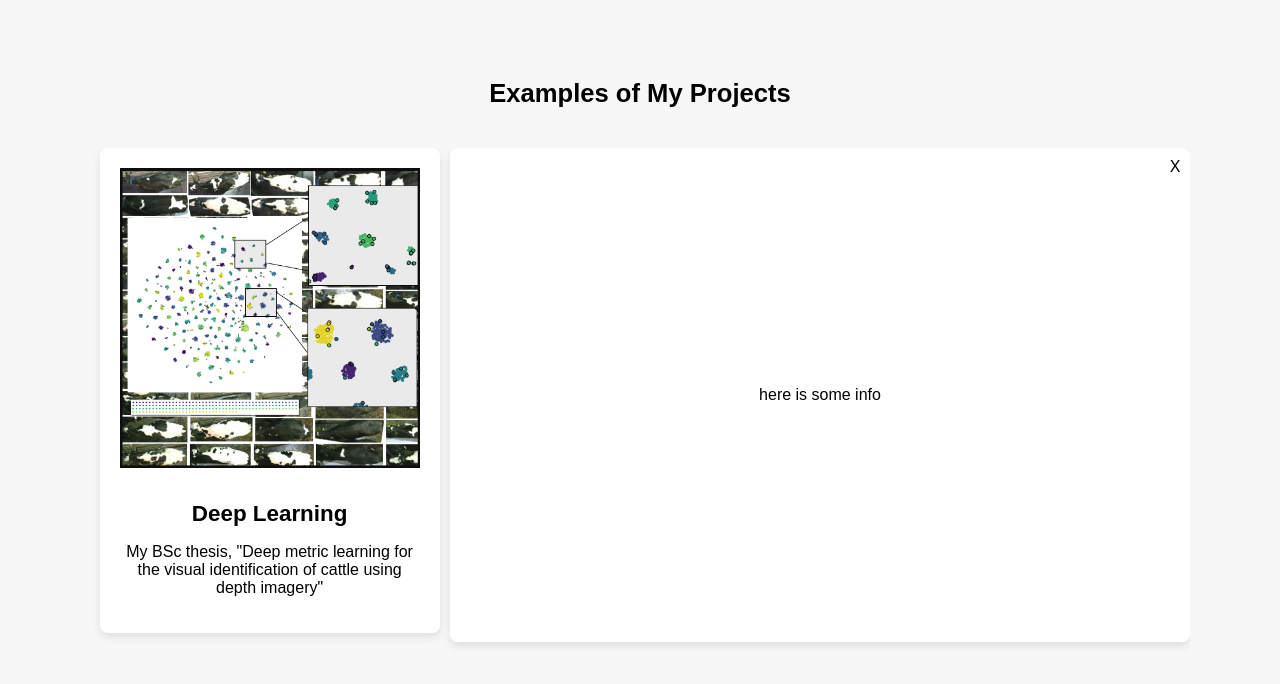
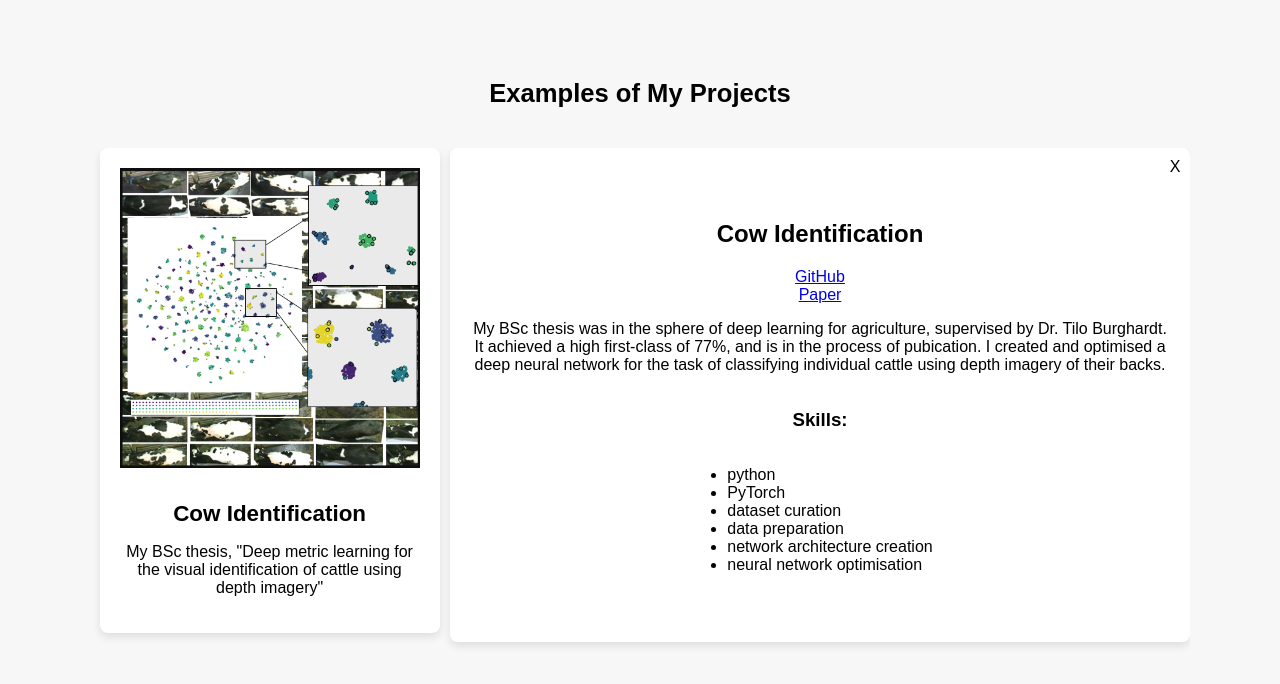
Before and after one commit to lucy-randewich/react-resume-website, a React (Create React App) app: page / in a window 1280 px wide. Both pictures are taken after a click on the element 269 px from the left and 2037 px from the top of the page. Shown: the part 1637-2321 px from the top of the page. Built offline with nearby package versions, Linux system fonts and the light colour scheme; a web font is replaced by a local one.

Commit message:
add projects more info

```diff
--- a/src/components/projects.js
+++ b/src/components/projects.js
@@ -3,7 +3,9 @@ import { makeStyles } from '@mui/styles';
 import CornellBox from '../images/Cornell_box.png';
 import Cows from '../images/cows.png';
 import ARMessaging from '../images/armessaging.png';
+import DND from '../images/dnd.png';
 import ML from '../images/ML.png';
+import ThesisPaper from '../resources/Thesis.pdf';
 
 const useStyles = makeStyles((theme) => ({
   projectsPage: {
@@ -58,6 +60,10 @@ const useStyles = makeStyles((theme) => ({
     boxShadow: '0 4px 8px rgba(0, 0, 0, 0.1)',
     borderRadius: '8px',
     zIndex: 1,
+    '& ul': {
+      textAlign: 'left',
+      paddingLeft: '20px',
+    },
   },
   image: {
     width: '100%',
@@ -105,35 +111,53 @@ const ProjectsPage = ({ id }) => {
   const projects = [
     {
       id: 1,
-      title: 'Deep Learning',
+      title: 'Cow Identification',
       image: Cows,
       text: 'My BSc thesis, "Deep metric learning for the visual identification of cattle using depth imagery"',
+      longText: 'My BSc thesis was in the sphere of deep learning for agriculture, supervised by Dr. Tilo Burghardt. It achieved a high first-class of 77%, and is in the process of pubication. I created and optimised a deep neural network for the task of classifying individual cattle using depth imagery of their backs.',
+      skills: ['python', 'PyTorch', 'dataset curation', 'data preparation', 'network architecture creation', 'neural network optimisation'],
+      githubLink: 'https://github.com/lucy-randewich/cow-depth-identification.git',
+      paperLink: ThesisPaper,
     },
     {
       id: 2,
       title: 'Ray Tracer',
       image: CornellBox,
       text: 'I developed a graphics renderer from first principles using C++.',
+      longText: '',
+      skills: [],
+      githubLink: 'https://github.com/lucy-randewich/graphics',
     },
     {
       id: 3,
       title: 'ML Method Analysis',
       image: ML,
       text: 'A report outlining benefits and drawbacks of various common Machine Learning techniques.',
+      longText: '',
+      skills: [],
+      githubLink: 'https://github.com/lucy-randewich/ML_coursework',
     },
     {
       id: 4,
       title: 'IBM AR Messaging',
       image: ARMessaging,
       text: 'An Augmented Reality app with a novel method of messaging for IBM\'s academic initiative.',
+      longText: '',
+      skills: [],
+      githubLink: 'https://github.com/spe-uob/2021-ARMessaging',
     },
     {
       id: 5,
-      title: 'IBM AR Messaging',
-      image: ARMessaging,
-      text: 'An Augmented Reality app with a novel method of messaging for IBM\'s academic initiative.',
+      title: 'Decisions and Disruptions',
+      image: DND,
+      text: 'A game teaching cyber security for Bristol Cyber Security Group.',
+      longText: '',
+      skills: [],
+      githubLink: '',
     },
   ];
+
+  const selectedProject = projects[clickedIndex];
 
   return (
     <section id={id} className="projects">
@@ -154,9 +178,9 @@ const ProjectsPage = ({ id }) => {
                   clickedIndex === index
                     ? 'translateY(-10px)'
                     : hoveredIndex === index
-                    ? 'translateY(-10px)'
+                    ? 'translateY(-5px)'
                     : hoveredIndex !== null
-                    ? 'scale(0.96)'
+                    ? 'scale(0.985)'
                     : 'scale(1)',
                 opacity: hoveredIndex === null || hoveredIndex === index ? 1 : 0.7,
               }}
@@ -169,7 +193,20 @@ const ProjectsPage = ({ id }) => {
 
           {clickedIndex !== null && (
             <div className={classes.cardDetailInfo}>
-              here is some info
+              <h2>{selectedProject.title}</h2>
+
+              <a href={selectedProject.githubLink} target="_blank" rel="noopener noreferrer">GitHub</a>
+              {projects[clickedIndex].paperLink && (
+                <a href={projects[clickedIndex].paperLink} target="_blank" rel="noopener noreferrer">Paper</a>
+              )}
+
+              <p>{selectedProject.longText}</p>
+              <h3>Skills:</h3>
+              <ul>
+                {selectedProject.skills.map((skill, index) => (
+                  <li key={index}>{skill}</li>
+                ))}
+              </ul>
               <div className={classes.closeButton} onClick={handleCloseClick}>X</div>
             </div>
           )}
```
Also changed, not shown: src/images/dnd.png (added), 1 other file (tests, documents, lock files or other folders).
